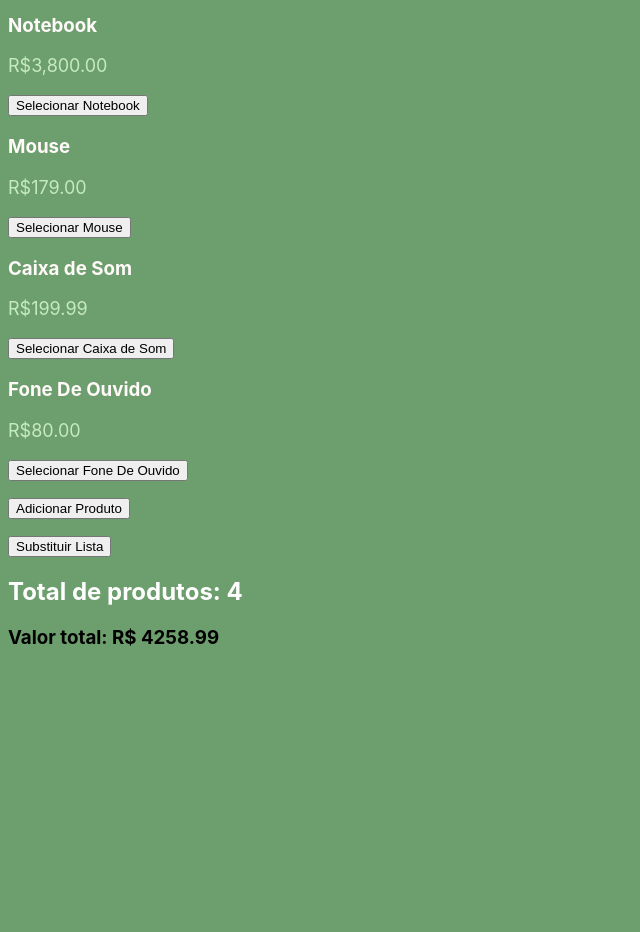
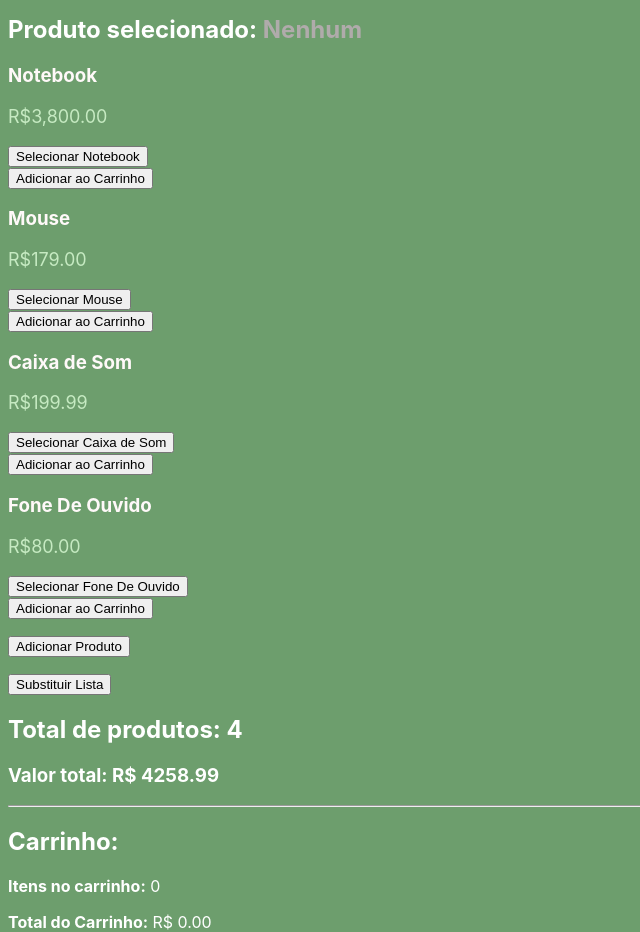
Before and after one commit to KaahBri/meu-primeiro-app, an Angular app: page / in a window 1280 px wide. Shown: the part 63-995 px from the top of the page, without its empty margins (0-640 px from the left). Before the commit the page ends 816 px from the top, so only its background shows below. Built offline with nearby package versions, Linux system fonts and the light colour scheme.

Commit message:
SIGNAL/CARRINHO - 07.08 -

```diff
--- a/src/app/features/produtos/lista-produtos/lista-produtos.html
+++ b/src/app/features/produtos/lista-produtos/lista-produtos.html
@@ -7,16 +7,25 @@
 
 
 </style>
-
+<section>
+  <h2>
+    Produto selecionado:
+    @if (produtoSelecionado()) {
+      <strong style="color: rgb(113, 186, 113)">{{ produtoSelecionado() }}</strong>
+    } @else {
+      <span style="color: rgb(176, 171, 171)">Nenhum</span>
+    }
+  </h2>
 
 @for (item of produtos(); track item.nome) {
   <app-produto
     [nome]="item.nome"
     [preco]="item.preco"
     (produtoSelecionado)="exibirProduto($event)"
+    ></app-produto>
 
-  ></app-produto>
-}
+    <button (click)="adicionarAoCarrinho(item)">Adicionar ao Carrinho</button>
+}<!--Fim do for-->
 
  <p><button (click)="adicionarProduto()">Adicionar Produto</button></p>
 
@@ -25,3 +34,19 @@
  <h2>Total de produtos: {{ totalProdutos() }}</h2>
 
  <h3>Valor total: R$ {{ valorTotal() }}</h3>
+
+</section>
+
+
+<section> <!-- Seaçao do Carrinho-->
+  <hr />
+<h2>Carrinho:</h2>
+
+  @for (item of carrinho(); track $index) {
+    <p>{{ item.nome }} - R$ {{ item.preco.toFixed(2) }}</p>
+  }
+
+  <!--ETAPA-->
+   <p><strong>Itens no carrinho:</strong> {{ quantidadeCarrinho() }}</p>
+  <p><strong>Total do Carrinho:</strong> R$ {{ totalCarrinho().toFixed(2) }}</p>
+</section>
--- a/src/app/features/produtos/lista-produtos/lista-produtos.ts
+++ b/src/app/features/produtos/lista-produtos/lista-produtos.ts
@@ -1,4 +1,5 @@
-import { Component, signal, computed } from '@angular/core';
+ import { Component, signal, computed, effect } from '@angular/core';
+
 import { Produto } from '../produto/produto';
 
 @Component({
@@ -9,6 +10,10 @@ import { Produto } from '../produto/produto';
 })
 export class ListaProdutos {
 
+
+    //========================================
+    //                   SIGNALS
+    //=============================================
   //Writesignal -> signal (reativo) que permite alterações (com set ou update)
   produtos = signal([
     // mande um sinal (ele atualiza quando um vetor muda ou algo assim)
@@ -17,6 +22,14 @@ export class ListaProdutos {
     { nome: 'Caixa de Som', preco: 199.99 },
     { nome: 'Fone De Ouvido', preco: 80 },
   ]);
+
+
+   produtoSelecionado = signal<string | null>(null);
+
+   // o começo de uma nova era (Carrinho de compras)
+  carrinho = signal<{ nome: string; preco: number }[]>([]);
+
+
   //computed
   totalProdutos = computed(() => this.produtos().length); // observa outro sinal automaticamente
 
@@ -24,10 +37,45 @@ export class ListaProdutos {
     return this.produtos().reduce((total, item) => total + item.preco, 0); // reduce -> pega so quem tá interessada
   }); // essa linha faz a soma dos produtos.
 
+
+  quantidadeCarrinho = computed(() => this.carrinho().length);
+
+  totalCarrinho = computed(() => {
+    return this.carrinho().reduce((total, item) => total + item.preco, 0);
+  });
+
+
+
+  constructor() { //formada os objetos criados a partir dessa classe
+
+     //estes effects geram mensagens no terminal sempre que alterações são realizadas.
+
+    effect(() => {// effect observa alterações realizadas no sinal que é o vetor de produtos
+      console.log('Lista de produtos alterada:', this.produtos());
+    });
+
+
+    effect(() => {// effetct observa alterações do computed sinal(valorTotal)
+      console.log('Valor total atualizado:', this.valorTotal());
+    });
+
+     effect(() => {
+      if (typeof document !== 'undefined') {
+        document.title = `(${this.totalProdutos()}) Minha Loja`;
+      }// effect observa o title da pagina e altera se a condição for atendida
+    });
+
+
+
+
+  }// fim do constructor
+
   exibirProduto(nome: string) {
-    console.log('Produto selecionado:', nome);
-    // Aqui você pode atualizar o estado, abrir modal, etc.
+    this.produtoSelecionado.set(nome); // Aqui você pode atualizar o estado, abrir modal, etc.
   }
+
+
+
   // update -> adiciona um item do writeblesignal
   adicionarProduto() {
     this.produtos.update((listaAtual) => [
@@ -40,4 +88,14 @@ export class ListaProdutos {
   substituirProdutos() {
     this.produtos.set([{ nome: 'Produto novo', preco: 0 }]);
   }
+
+  adicionarAoCarrinho(produto: { nome: string; preco: number }) {
+    this.carrinho.update((listaAtual) => [...listaAtual, produto]);
+  }
+
+
+
+
+
+
 }
--- a/src/styles.css
+++ b/src/styles.css
@@ -2,4 +2,5 @@
 
   body{
     background-color: rgb(109, 158, 109);
+    color: white;
   }
```
